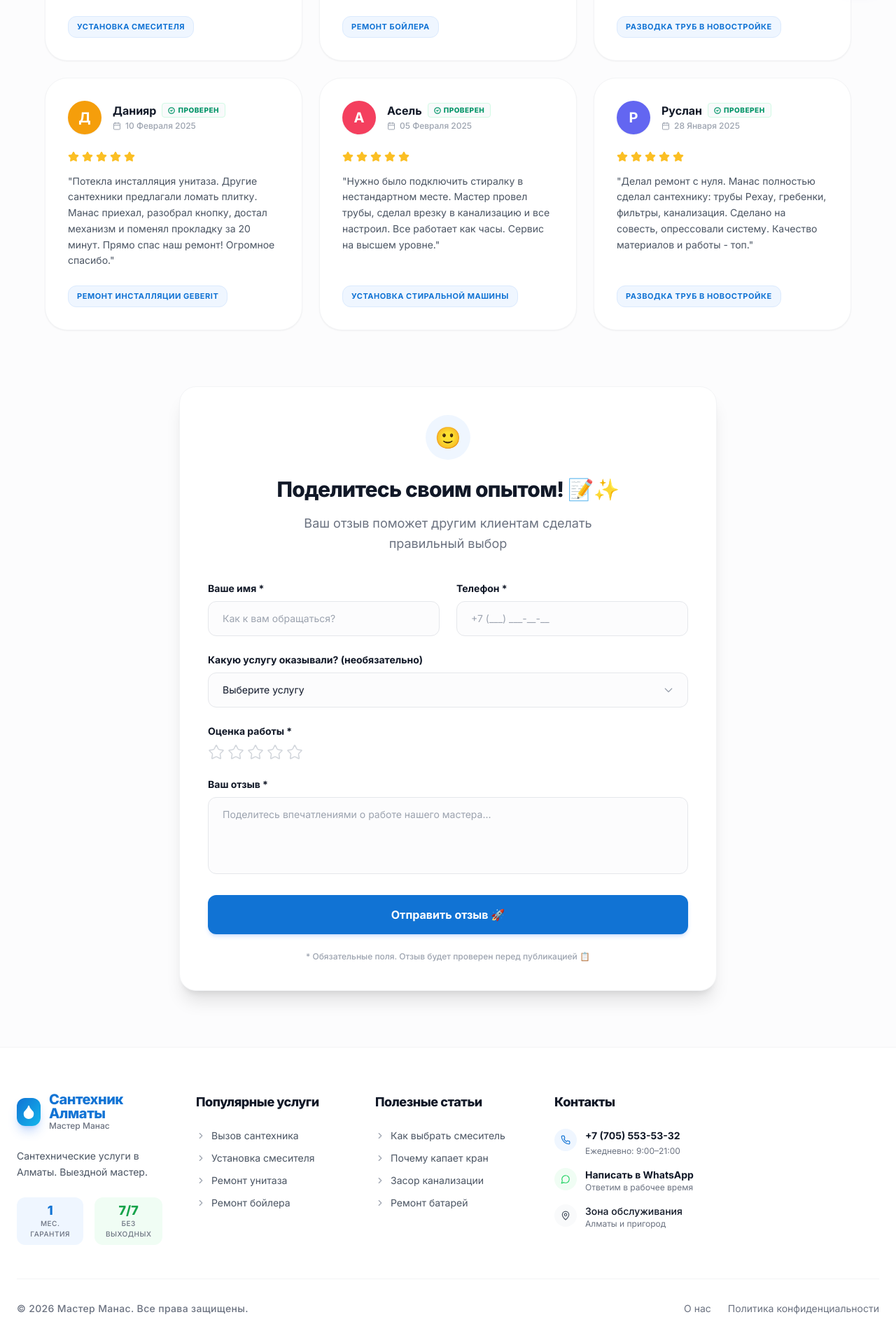
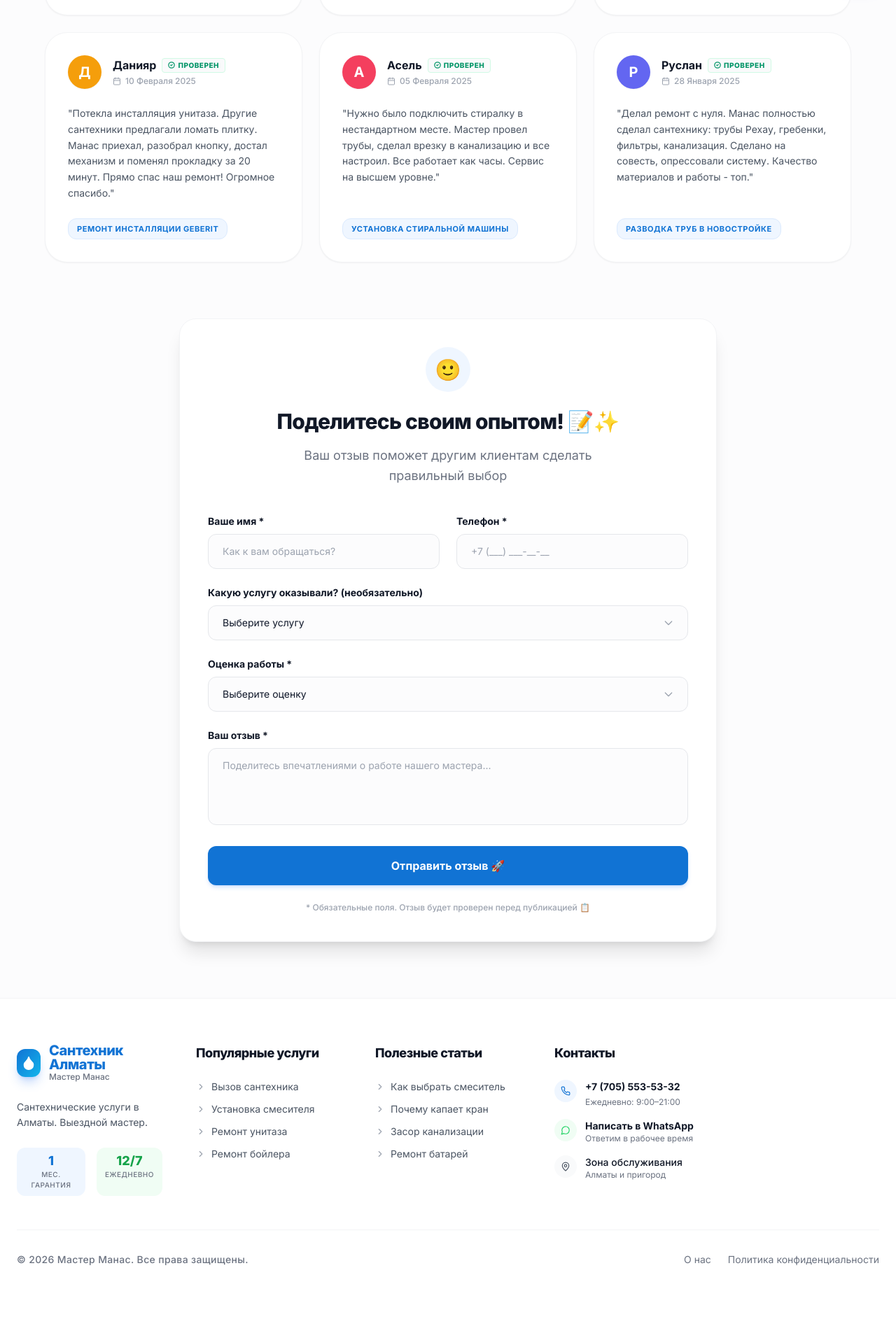
Before and after one commit to amanas1/mana-santehnika, a React (Vite) app: page /reviews in a window 1280 px wide. Shown: the part 808-2720 px from the top of the page at 70% size. After the commit the page ends 2650 px from the top, so only its background shows below. Built offline with nearby package versions, Linux system fonts and the light colour scheme; the HTML template or start-up script is replaced by a standard one.

Commit message:
Fix: 7/7→12/7, removed stars, fixed headings, 3000→5000, removed 'Дорожу репутацией'

```diff
--- a/src/components/Footer.tsx
+++ b/src/components/Footer.tsx
@@ -27,8 +27,8 @@ const Footer = () => {
                 <div className="text-[10px] text-gray-500 font-medium uppercase tracking-wider">мес. гарантия</div>
               </div>
               <div className="bg-green-50 px-3 py-2 rounded-lg text-center">
-                <div className="font-extrabold text-green-600 text-lg leading-tight">7/7</div>
-                <div className="text-[10px] text-gray-500 font-medium uppercase tracking-wider">без выходных</div>
+                <div className="font-extrabold text-green-600 text-lg leading-tight">12/7</div>
+                <div className="text-[10px] text-gray-500 font-medium uppercase tracking-wider">ежедневно</div>
               </div>
             </div>
           </div>
--- a/src/pages/About.tsx
+++ b/src/pages/About.tsx
@@ -63,8 +63,8 @@ const About = () => {
               </div>
               <div className="bg-white p-8 rounded-[2rem] shadow-sm border border-slate-100 flex flex-col items-center justify-center text-center">
                 <Calendar size={32} strokeWidth={1.5} className="text-[#1173D4] mb-4" />
-                <span className="text-3xl font-extrabold text-slate-900 block mb-1">7/7</span>
-                <span className="text-[15px] text-slate-500 font-medium">без выходных</span>
+                <span className="text-3xl font-extrabold text-slate-900 block mb-1">12/7</span>
+                <span className="text-[15px] text-slate-500 font-medium">ежедневно</span>
               </div>
               <div className="bg-white p-8 rounded-[2rem] shadow-sm border border-slate-100 flex flex-col items-center justify-center text-center">
                 <ShieldCheck size={32} strokeWidth={1.5} className="text-[#1173D4] mb-4" />
--- a/src/pages/Index.tsx
+++ b/src/pages/Index.tsx
@@ -550,10 +550,10 @@ const Index = () => {
           <div className="text-center max-w-3xl mx-auto mb-16">
             <div className="inline-flex items-center gap-2 px-3 py-1.5 rounded-full bg-blue-50 text-[#1173D4] text-sm font-bold mb-6">
               <Zap size={16} className="fill-current" />
-              Экстренная помощь
+              Сантехнические работы
             </div>
             <h2 className="text-3xl md:text-4xl lg:text-5xl font-extrabold text-slate-900 mb-6 tracking-tight">
-              Сантехник в Алматы: решение любых проблем с водопроводом
+              Сантехник в Алматы: решение сантехнических проблем в вашем доме
             </h2>
             <p className="text-lg text-slate-600 leading-relaxed font-medium">
               Когда случается авария, важно вызвать опытного <strong>сантехника</strong>. Вот как я решаю самые частые проблемы:
@@ -602,7 +602,7 @@ const Index = () => {
           <div className="mb-16 md:flex justify-between items-end gap-8">
             <div className="max-w-2xl">
               <h2 className="text-3xl md:text-4xl font-extrabold mb-6 tracking-tight text-white">
-                Профессиональные услуги сантехника под микроскопом
+                Профессиональные услуги сантехника в Алматы
               </h2>
               <p className="text-lg text-slate-300 leading-relaxed font-medium">
                 Качественные <strong>услуги сантехника</strong> — это строгий алгоритм, современные материалы и ювелирная точность.
@@ -639,10 +639,10 @@ const Index = () => {
         <div className="max-w-7xl mx-auto px-6">
           <div className="text-center max-w-3xl mx-auto mb-16">
             <h2 className="text-3xl md:text-4xl font-extrabold text-slate-900 mb-6 tracking-tight">
-              Сантехнические работы: анатомия правильного ремонта
+              Сантехнические работы: как отличить качественный ремонт
             </h2>
             <p className="text-lg text-slate-600 leading-relaxed font-medium">
-              Капитальные <strong>сантехнические работы</strong> не терпят дилетантства. Посмотрите, чем отличается подход "Мастер Манас" от типичных ошибок дешевых подрядчиков:
+              Капитальные <strong>сантехнические работы</strong> требуют опыта и соблюдения технологии. Посмотрите, чем отличается подход "Мастер Манас" от типичных ошибок при монтаже:
             </p>
           </div>
 
@@ -652,7 +652,7 @@ const Index = () => {
                 <div className="absolute top-0 left-0 w-1 h-full bg-red-500"></div>
                 <div className="flex items-center gap-3 mb-3">
                   <XCircle size={24} className="text-red-500" />
-                  <h3 className="text-lg font-bold text-slate-900">Как делают халтурщики</h3>
+                  <h3 className="text-lg font-bold text-slate-900">Как работают новички</h3>
                 </div>
                 <ul className="space-y-3 text-[14px] text-slate-600">
                   <li>— Экономят на диаметре труб (слабый напор воды)</li>
--- a/src/pages/Prices.tsx
+++ b/src/pages/Prices.tsx
@@ -132,7 +132,7 @@ const Prices = () => {
               </div>
               <div>
                 <h3 className="text-xl font-bold text-gray-900 mb-1">Выезд и диагностика входят в стоимость*</h3>
-                <p className="text-gray-500 text-sm">*При согласии на проведение ремонтных работ. В случае отказа от ремонта оплачивается вызов мастера в размере 3000 тенге.</p>
+                <p className="text-gray-500 text-sm">*При согласии на проведение ремонтных работ. В случае отказа от ремонта оплачивается вызов мастера в размере 5000 тенге.</p>
               </div>
             </div>
 
--- a/src/pages/Reviews.tsx
+++ b/src/pages/Reviews.tsx
@@ -84,9 +84,6 @@ const Reviews = () => {
         <div className="container mx-auto px-6 relative z-10 text-center max-w-4xl">
           <h1 className="text-4xl md:text-5xl lg:text-6xl font-extrabold mb-6 tracking-tight">Отзывы клиентов</h1>
 
-          <p className="text-xl opacity-90 leading-relaxed max-w-2xl mx-auto">
-            Дорожу своей репутацией. Каждый отзыв — это реальный клиент.
-          </p>
         </div>
       </section>
 
@@ -117,11 +114,6 @@ const Reviews = () => {
                   </div>
                 </div>
 
-                <div className="flex gap-1 mb-4">
-                  {[...Array(review.rating)].map((_, i) => (
-                    <Star key={i} size={16} className="fill-amber-400 text-amber-400" />
-                  ))}
-                </div>
 
                 <div className="flex-1">
                   <p className="text-gray-600 text-sm leading-relaxed mb-6">"{review.text}"</p>
@@ -199,28 +191,17 @@ const Reviews = () => {
 
               <div>
                 <label className="block text-sm font-bold text-gray-900 mb-2">Оценка работы *</label>
-                <div className="flex items-center gap-3">
-                  <div className="flex gap-1">
-                    {[1, 2, 3, 4, 5].map((star) => (
-                      <button
-                        type="button"
-                        key={star}
-                        onClick={() => setRating(star)}
-                        onMouseEnter={() => setHoverRating(star)}
-                        onMouseLeave={() => setHoverRating(0)}
-                        className={`transition-all duration-200 hover:scale-110 ${
-                          star <= (hoverRating || rating) ? 'text-amber-400' : 'text-gray-300'
-                        }`}
-                      >
-                        <Star size={24} strokeWidth={1.5} className={star <= (hoverRating || rating) ? 'fill-current' : ''} />
-                      </button>
-                    ))}
+                <div className="relative">
+                  <select className="w-full px-5 py-3.5 rounded-xl border border-gray-200 bg-gray-50/50 focus:bg-white focus:ring-4 focus:ring-blue-50 focus:border-[#1173D4] outline-none transition-all text-sm appearance-none">
+                    <option value="">Выберите оценку</option>
+                    <option value="5">Отлично — всё понравилось</option>
+                    <option value="4">Хорошо — буду рекомендовать</option>
+                    <option value="3">Нормально — есть замечания</option>
+                    <option value="2">Плохо — есть проблемы</option>
+                  </select>
+                  <div className="absolute inset-y-0 right-0 flex items-center px-5 pointer-events-none">
+                    <svg className="w-4 h-4 text-gray-400" fill="none" stroke="currentColor" viewBox="0 0 24 24"><path strokeLinecap="round" strokeLinejoin="round" strokeWidth="2" d="M19 9l-7 7-7-7"></path></svg>
                   </div>
-                  {(hoverRating > 0 || rating > 0) && (
-                    <span className="text-sm font-semibold text-gray-700 animate-in fade-in zoom-in duration-300">
-                      {ratingTexts[hoverRating || rating]}
-                    </span>
-                  )}
                 </div>
               </div>
 
```
